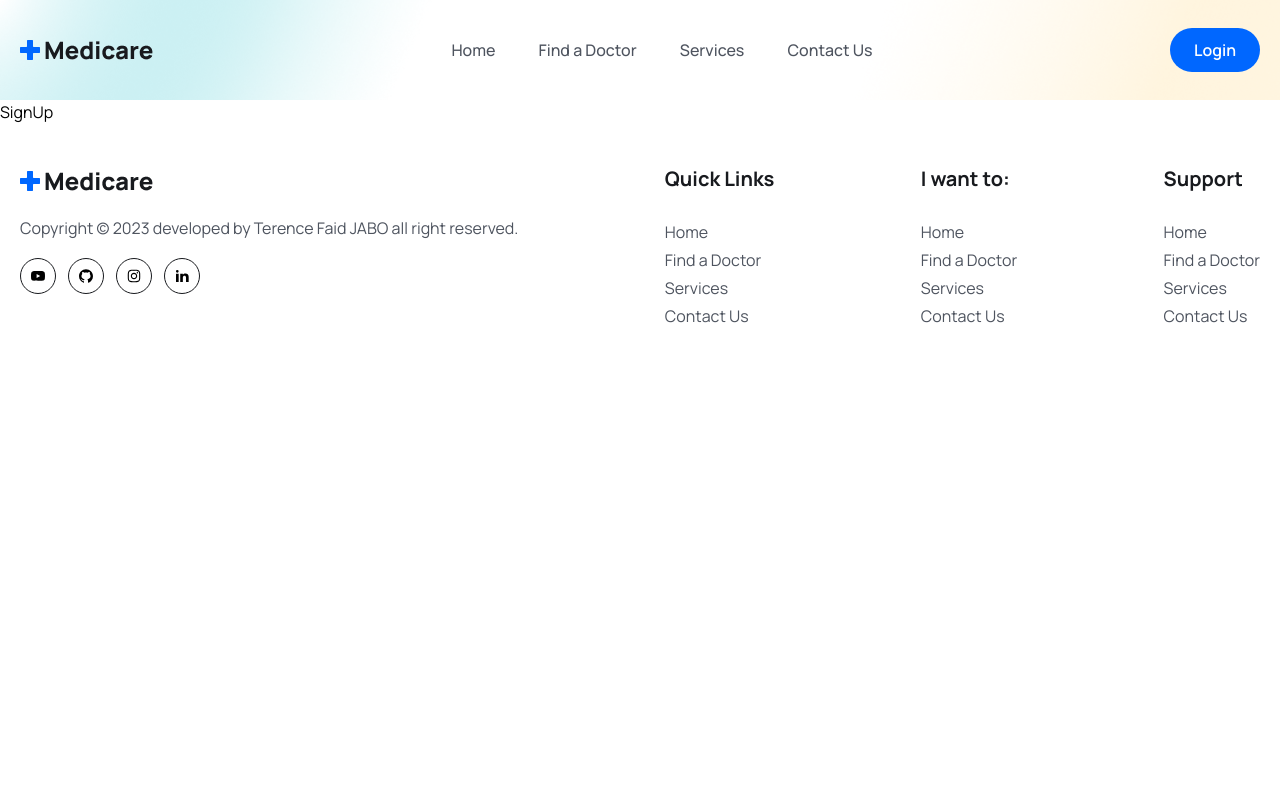
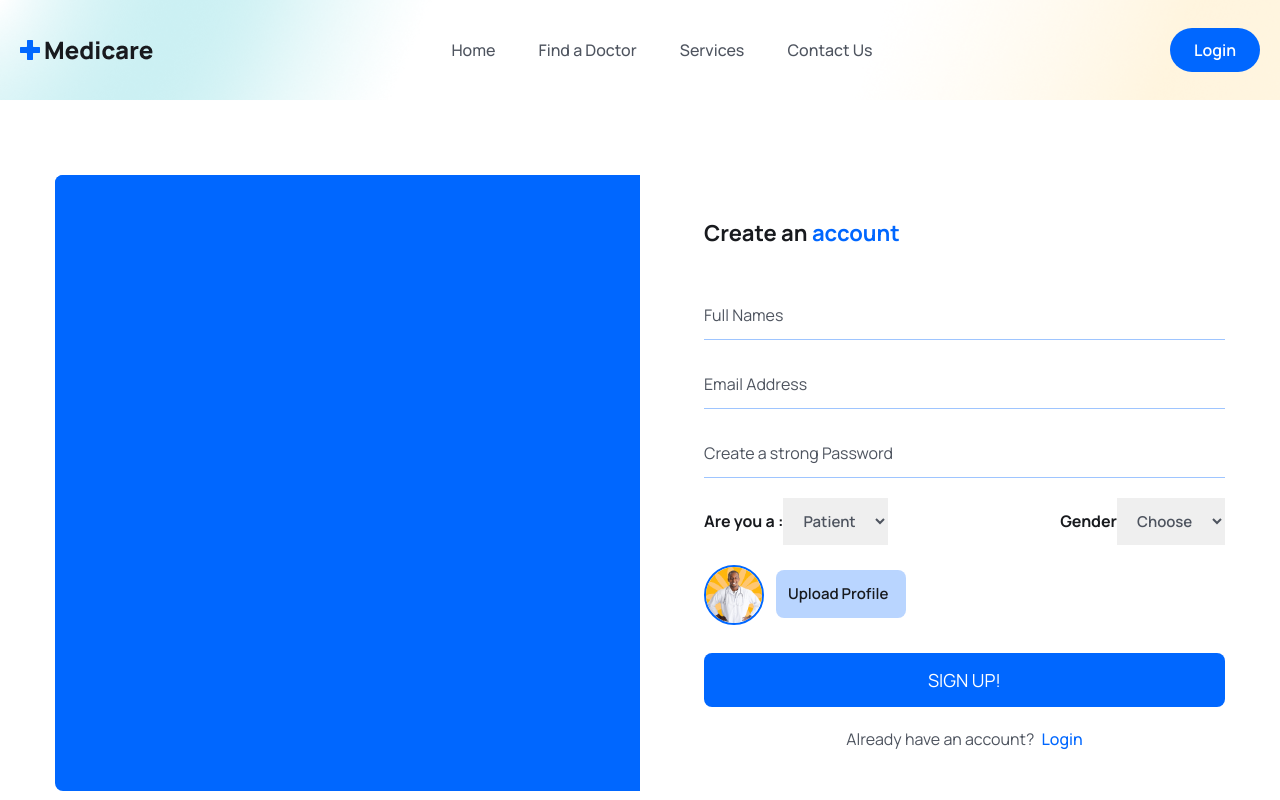
Before and after one commit to faid-terence/Medicare-FN, a React (Vite) app: page /register in a window 1280 px wide. Shown: the top 800 px of the page. Built offline with nearby package versions, Linux system fonts and the light colour scheme.

Commit message:
feat: implement register page

```diff
--- a/src/pages/SignUp.jsx
+++ b/src/pages/SignUp.jsx
@@ -1,7 +1,161 @@
-
+import signUpImg from "../assets/images/signup.gif";
+import avartar from "../assets/images/doctor-img01.png";
+import { Link } from "react-router-dom";
+import { useState } from "react";
 
 export const SignUp = () => {
+  const [selectedFile, setSelectedFile] = useState(null);
+  const [previewUrl, setPreviewUrl] = useState("");
+  const [formData, setFormData] = useState({
+    name: "",
+    email: "",
+    password: "",
+    photo: selectedFile,
+    gender: "",
+    role: "patient",
+  });
+  const handleInputChange = (e) => {
+    setFormData({ ...formData, [e.target.name]: e.target.value });
+  };
+
+  const handleFileInputChange = (e) => {
+    const file = event.target.files[0];
+
+    console.log(file);
+  };
+
+  const submitHandler = async (event) => {
+    event.preventDefault();
+  };
   return (
-    <div>SignUp</div>
-  )
-}
+    <section className="px-5 xl:px-0">
+      <div className="max-w-[1170px] mx-auto">
+        <div className="grid grid-cols-1 lg:grid-cols-2">
+          {/* img box */}
+
+          <div className="hidden lg:block bg-primaryColor rounded-l-lg">
+            <figure className="rounded-l-lg">
+              <img src={signUpImg} alt="" className="w-full rounded-l-lg" />
+            </figure>
+          </div>
+
+          {/* Sign Up form */}
+
+          <div className="rounded-l-lg lg:pl-16 py-10">
+            <h3 className="text-headingColor text-[22px] leading-9 font-bold mb-10">
+              Create an <span className="text-primaryColor"> account </span>
+            </h3>
+
+            <form action="" onSubmit={submitHandler}>
+              <div className="mb-5">
+                <input
+                  type="text"
+                  placeholder="Full Names"
+                  name="name"
+                  value={formData.name}
+                  onChange={handleInputChange}
+                  className="w-full pr-4 py-3 border-b border-solid border-[#0066ff61] focus:outline-none placeholder:text-textColor cursor-pointer"
+                  required
+                />
+              </div>
+              <div className="mb-5">
+                <input
+                  type="email"
+                  placeholder="Email Address"
+                  name="email"
+                  value={formData.email}
+                  onChange={handleInputChange}
+                  className="w-full pr-4 py-3 border-b border-solid border-[#0066ff61] focus:outline-none placeholder:text-textColor cursor-pointer"
+                  required
+                />
+              </div>
+              <div className="mb-5">
+                <input
+                  type="password"
+                  placeholder="Create a strong Password"
+                  name="password"
+                  value={formData.password}
+                  className="w-full pr-4 py-3 border-b border-solid border-[#0066ff61] focus:outline-none placeholder:text-textColor cursor-pointer"
+                  required
+                />
+              </div>
+
+              <div className="mb-5 flex items-center justify-between">
+                <label className="text-headingColor font-bold text-[16px] leading-7">
+                  Are you a :
+                  <select
+                    name="role"
+                    value={formData.role}
+                    onChange={handleInputChange}
+                    id=""
+                    className="text-textColor font-semibold text-[15px] leading-7 px-4 py-3 focus:outline-none"
+                  >
+                    <option value="patient">Patient</option>
+                    <option value="doctor">Doctor</option>
+                  </select>
+                </label>
+                <label className="text-headingColor font-bold text-[16px] leading-7">
+                  Gender
+                  <select
+                    name=""
+                    id=""
+                    value={formData.gender}
+                    onChange={handleInputChange}
+                    className="text-textColor font-semibold text-[15px] leading-7 px-4 py-3 focus:outline-none"
+                  >
+                    <option value="">Choose</option>
+                    <option value="male">Male</option>
+                    <option value="female">Female</option>
+                  </select>
+                </label>
+              </div>
+
+              <div className="mb-5 flex items-center gap-3">
+                <figure className="w-[60px] h-[60px] rounded-full border-2 border-solid border-primaryColor flex items-center justify-center">
+                  <img src={avartar} alt="" className="w-full rounded-full" />
+                </figure>
+
+                <div className="relative w-[130px] h-[50px]">
+                  <input
+                    type="file"
+                    name="photo"
+                    value={formData.photo}
+                    onChange={handleFileInputChange}
+                    id="customFile"
+                    accept=".jpg, .png, .jpeg"
+                    className="absolute top-0 left-0 w-full h-full opacity-0 cursor-pointer"
+                  />
+                  <label
+                    htmlFor="customFile"
+                    className="absolute top-0 left-0 w-full flex items-center px-[0.75rem] py-[0.75rem] text-[15px] leading-6 overflow-hidden bg-[#0066ff46] text-headingColor font-semibold rounded-lg truncate cursor-pointer"
+                  >
+                    Upload Profile
+                  </label>
+                </div>
+              </div>
+
+              <div className="mt-7">
+                <button
+                  type="submit"
+                  className="w-full bg-primaryColor text-white text-[18px] leading-[30px] rounded-lg px-4 py-3"
+                >
+                  SIGN UP!
+                </button>
+              </div>
+
+              <p className="mt-5 text-textColor text-center">
+                Already have an account?{" "}
+                <Link
+                  to="/auth/signin"
+                  className="text-primaryColor font-medium ml-1"
+                >
+                  Login
+                </Link>
+              </p>
+            </form>
+          </div>
+        </div>
+      </div>
+    </section>
+  );
+};
```
